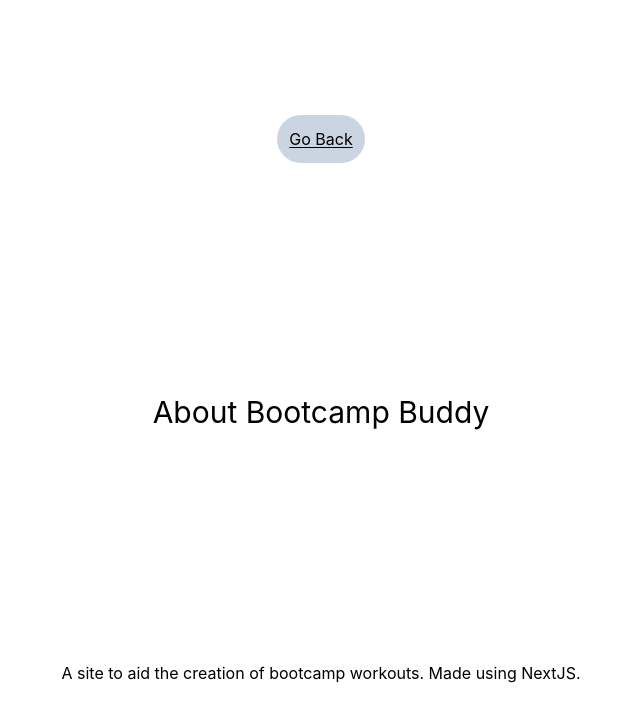
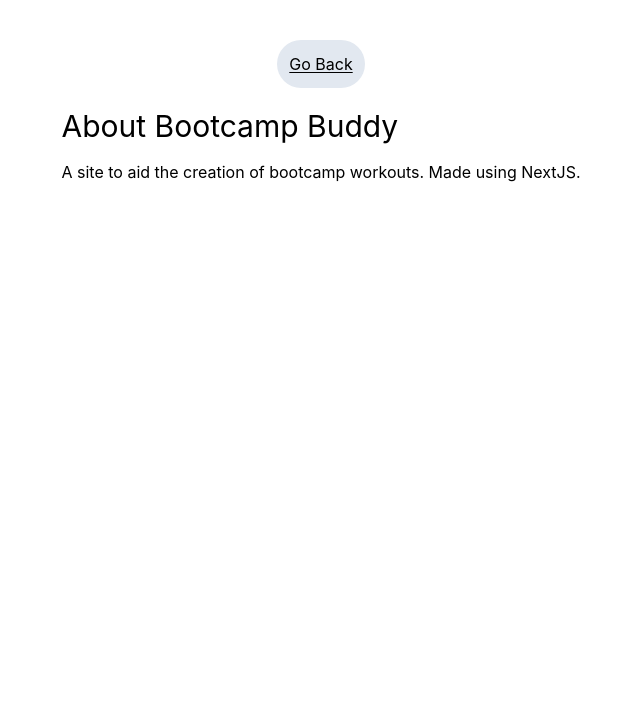
Before and after one commit to kyher/bootcamp-buddy, a Next.js app: page /about in a window 1280 px wide. Shown: the top 722 px of the page, without its empty margins (319-959 px from the left). Built offline with nearby package versions, Linux system fonts and the light colour scheme.

Commit message:
Quick win styling changes.

```diff
--- a/components/BackButton.tsx
+++ b/components/BackButton.tsx
@@ -3,7 +3,7 @@
 const BackButton = () => {
   return (
     <Link href="/">
-          <a className="underline underline-offset-2 bg-slate-300 p-3 rounded-full">
+          <a className="my-5 underline underline-offset-2 bg-slate-200 hover:bg-slate-300  p-3 rounded-full">
             <h2>Go Back</h2>
           </a>
     </Link>
--- a/components/ViewSection.tsx
+++ b/components/ViewSection.tsx
@@ -8,7 +8,7 @@
 
 const ViewSection = ({ activities }: props) => {
   return (
-    <div>
+    <div className="grid md:grid-cols-3 gap-5">
       <ActivityList type={WARMUP} activities={activities} />
       <ActivityList type={EXERCISE} activities={activities} />
       <ActivityList type={STRETCH} activities={activities} />
--- a/pages/about.tsx
+++ b/pages/about.tsx
@@ -11,13 +11,14 @@
         <link rel="icon" href="/favicon.ico" />
       </Head>
 
-      <main className="grid place-items-center justify-evenly	 h-screen ">
+      <main className="grid grid-cols-1 place-items-center justify-evenly m-5">
         <BackButton />
-        <h1 className="text-3xl bold">About Bootcamp Buddy</h1>
+        <div>
+          <h1 className="text-3xl bold">About Bootcamp Buddy</h1>
 
-        <p>
-          A site to aid the creation of bootcamp workouts. Made using NextJS.
-        </p>
+          <p className="my-4">A site to aid the creation of bootcamp workouts. Made using NextJS.</p>
+        </div>
+
       </main>
     </div>
   );
--- a/pages/workout/create.tsx
+++ b/pages/workout/create.tsx
@@ -56,7 +56,7 @@
         <FormSection type="Stretches" handleChange={handleStretchesChange} />
         <button
           onClick={handleSubmit}
-          className="shadow bg-gray-700	 hover:bg-gray-600 focus:shadow-outline focus:outline-none text-white font-bold py-2 px-4 rounded w-full"
+          className="shadow bg-green-500 hover:bg-green-600 focus:shadow-outline focus:outline-none text-white font-bold py-2 px-4 rounded w-full"
         >
           Add
         </button>
```
